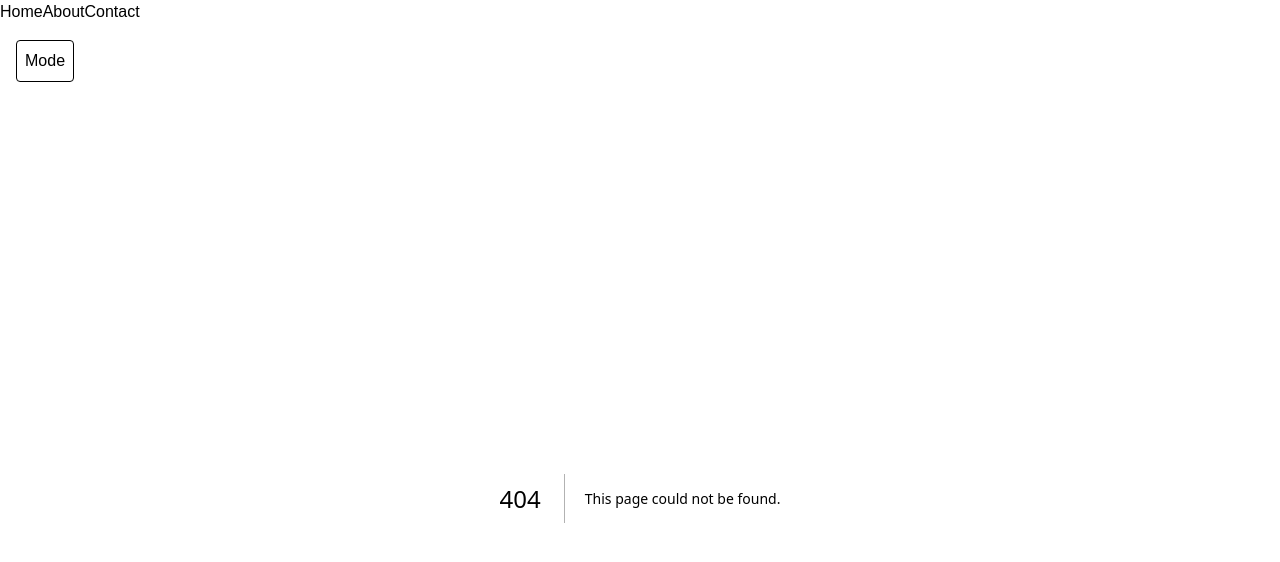
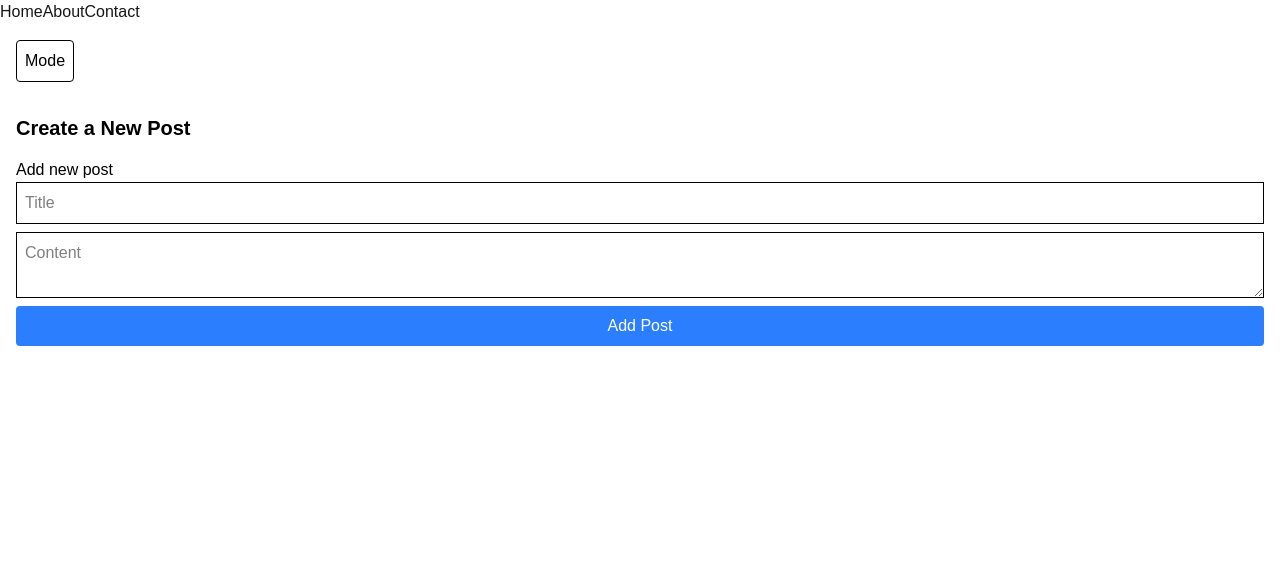
Before and after one commit to paquerettee/blog-nextjs, a Next.js app: page /new-post in a window 1280 px wide. Before the commit this address had no page. Shown: the top 562 px of the page. Built offline with nearby package versions, Linux system fonts and the light colour scheme.

Commit message:
update adding new posts

```diff
--- a/src/app/components/Sidebar.tsx
+++ b/src/app/components/Sidebar.tsx
@@ -1,7 +1,7 @@
 "use client";
+import Link from "next/link";
 
 import { usePosts } from "../context/PostsContext";
-import NewPost from "../components/NewPost";
 
 export default function Sidebar() {
   const { posts } = usePosts();
@@ -18,7 +18,11 @@ export default function Sidebar() {
           </li>
         ))}
       </ul>
-      <NewPost />
+      <Link href="/new-post">
+        <button className="mt-4 px-4 py-2 bg-blue-600 text-white rounded hover:bg-blue-700">
+          Add New Post
+        </button>
+      </Link>
     </>
   );
 }
--- /dev/null
+++ b/src/app/new-post/page.tsx
@@ -0,0 +1,12 @@
+"use client";
+
+import NewPost from "../components/NewPost";
+
+export default function NewPostPage() {
+  return (
+    <div className="p-4">
+      <h2 className="text-xl font-bold mb-4">Create a New Post</h2>
+      <NewPost />
+    </div>
+  );
+}
--- a/src/app/types/Post.ts
+++ b/src/app/types/Post.ts
@@ -2,5 +2,5 @@ export type Post = {
   id: string | number;
   title: string;
   body: string;
-  date: string; // add proper data to json file
+  // date: string; // add proper data to json file
 };
```
